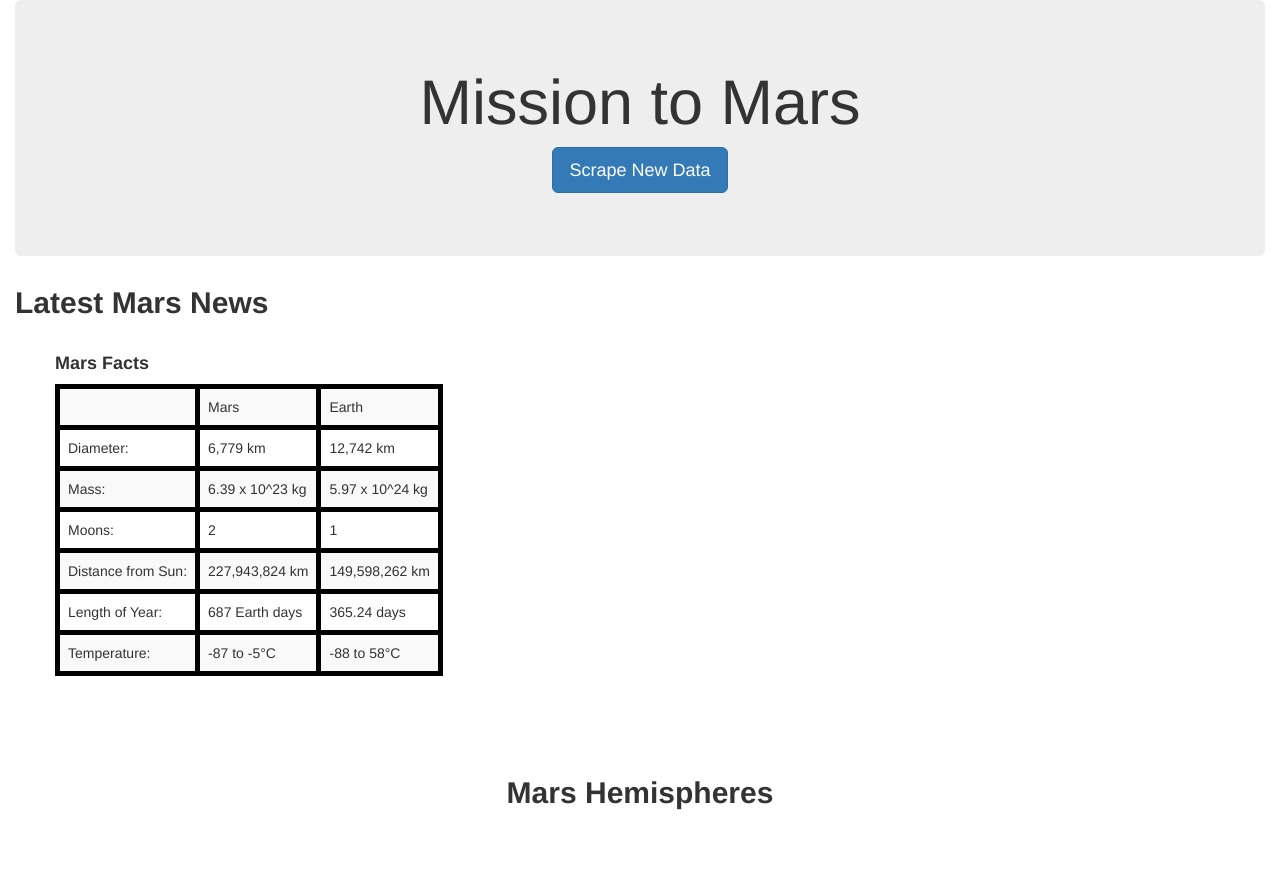
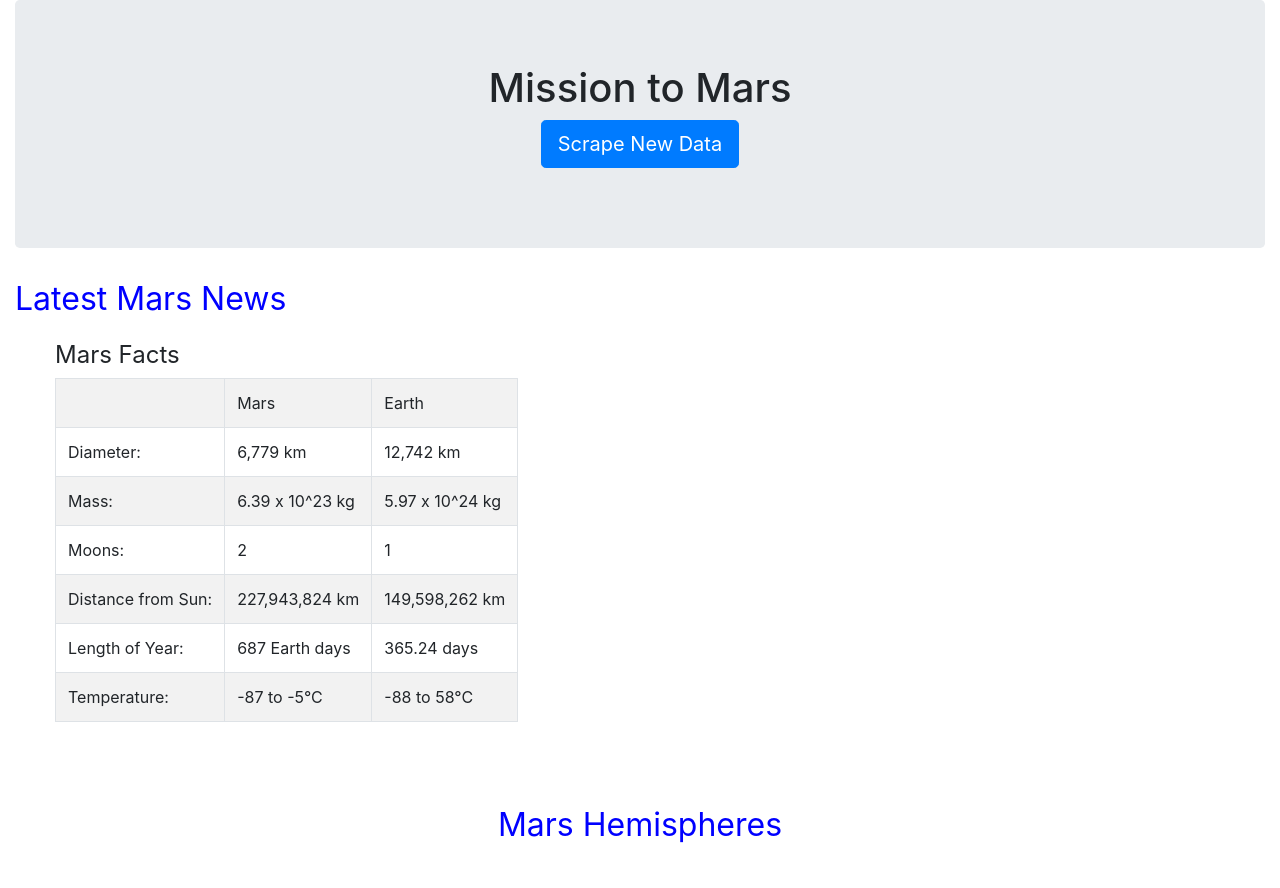
Before and after one commit to patrickfspring/Scraping-for-Updates-on-Mars, a Flask app: page / in a window 1280 px wide. Before the commit the page ends 810 px from the top, so only its background shows below. Run offline with Flask 2, Linux system fonts and the light colour scheme; data that the repository does not hold is empty; some libraries are stand-ins or nearby versions.

Commit message:
Saturday end of day commits

```diff
--- a/mission_to_mars/app.py
+++ b/mission_to_mars/app.py
@@ -7,7 +7,6 @@ app = Flask(__name__)
 
 # Use PyMongo to establish Mongo connection
 mongo = PyMongo(app, uri="mongodb://localhost:27017/weather_app")
-#mongo = PyMongo(app, uri="mongodb://localhost:27017/weather_app")
 #conn = "mongodb://localhost:27017"
 #client = pymongo.MongoClient(conn)
 
@@ -17,7 +16,7 @@ def home():
 
     # Find one record of data from the mongo database
     destination_data = list(mongo.db.mars.find())
-    #print(destination_data)
+
     # Return template and data
     return render_template("index.html", headlines=destination_data)
 
@@ -31,8 +30,7 @@ def scrape():
 
     # Update the Mongo database using update and upsert=True
     mongo.db.mars.update({}, title_data, upsert=True)
-    #db = client.mars_headlines
-    #title = db.mars_headline_titles
+
     # Redirect back to home page
     return redirect("/")
 
--- a/mission_to_mars/scrape_mars.py
+++ b/mission_to_mars/scrape_mars.py
@@ -46,7 +46,7 @@ def scrape_info():
     # Close the browser after scraping
     browser.quit()
 
-   # Set up Splinter
+    # Set up Splinter
     executable_path = {'executable_path': ChromeDriverManager().install()}
     browser = Browser('chrome', **executable_path, headless=False)
 
@@ -72,7 +72,7 @@ def scrape_info():
     # Close the browser after scraping
     browser.quit()
 
-# Set up Splinter
+    # Set up Splinter
     executable_path = {'executable_path': ChromeDriverManager().install()}
     browser = Browser('chrome', **executable_path, headless=False)
 
--- a/mission_to_mars/style.css
+++ /dev/null
@@ -1,23 +0,0 @@
-h2 {
-  font-weight: 900
-}
-h3 {
-  font-weight: 900
-}
-h4 {
-  font-weight: 900
-}
-table{
-  border: black solid 5px !important
-}
-table thead th{
-  border-top: black solid 5px !important;
-  border-bottom: black solid 5px !important;
-  border-left: black solid 5px !important;
-  border-right:  black solid 5px !important
-}
-table td{
-  border-left: black solid 5px !important;
-  border-right:  black solid 5px !important;
-  border-top: black solid 5px !important
-}
--- a/mission_to_mars/templates/index.html
+++ b/mission_to_mars/templates/index.html
@@ -6,11 +6,11 @@
   <meta name="viewport" content="width=device-width, initial-scale=1.0">
   <meta http-equiv="X-UA-Compatible" content="ie=edge">
   <title>Latest Headlines from Mars</title>
-  <link rel="stylesheet" href="https://maxcdn.bootstrapcdn.com/bootstrap/3.3.7/css/bootstrap.min.css">
-  <link rel="stylesheet" href="style.css">
+  <link rel="stylesheet" href="https://stackpath.bootstrapcdn.com/bootstrap/4.3.1/css/bootstrap.min.css" integrity="sha384-ggOyR0iXCbMQv3Xipma34MD+dH/1fQ784/j6cY/iJTQUOhcWr7x9JvoRxT2MZw1T" crossorigin="anonymous">
+  <link rel="stylesheet" type="text/css" href="mission_to_mars\templates\style.css">
 
   <style>
-    #master-container {margin:5px;
+    #firstrow-container {margin:5px;
                       padding:5px;
                       display:flex
     }
@@ -60,7 +60,7 @@
       <h3>{{ item.title_1 }}</h3>
        <p>{{ item.tease_1 }}</p>
     {% endfor %}
-    <div id = 'master-container'>
+    <div id = 'firstrow-container'>
       <div id = 'left-container'>
         {% for item in headlines%}
           <h2>Featured Mars Image</h2>
@@ -70,7 +70,7 @@
       <div id = 'right-container'>
         <h4>Mars Facts</h4>
         <div class="table-responsive-md">
-          <table class="table table-striped">
+          <table class="table table-striped table-bordered">
             <thead>
               <tr style="text-align: right;">
               </tr>
@@ -119,7 +119,7 @@
     <br>
     <br>
     <h2 style="text-align:center;">Mars Hemispheres</h2>
-    <div id = 'master-container'>
+    <div id = 'hemisphere-container'>
       <div id = 'left-container1'>
         {% for item in headlines%}
         <img src="{{ item.img_url1 }}" width=200, height=200, alt="Mars1">
--- /dev/null
+++ b/mission_to_mars/templates/style.css
@@ -0,0 +1,10 @@
+h2 {
+  font-weight: 400;
+  color: blue
+}
+h3 {
+  font-weight: 400
+}
+h4 {
+  font-weight: 400
+}
```
